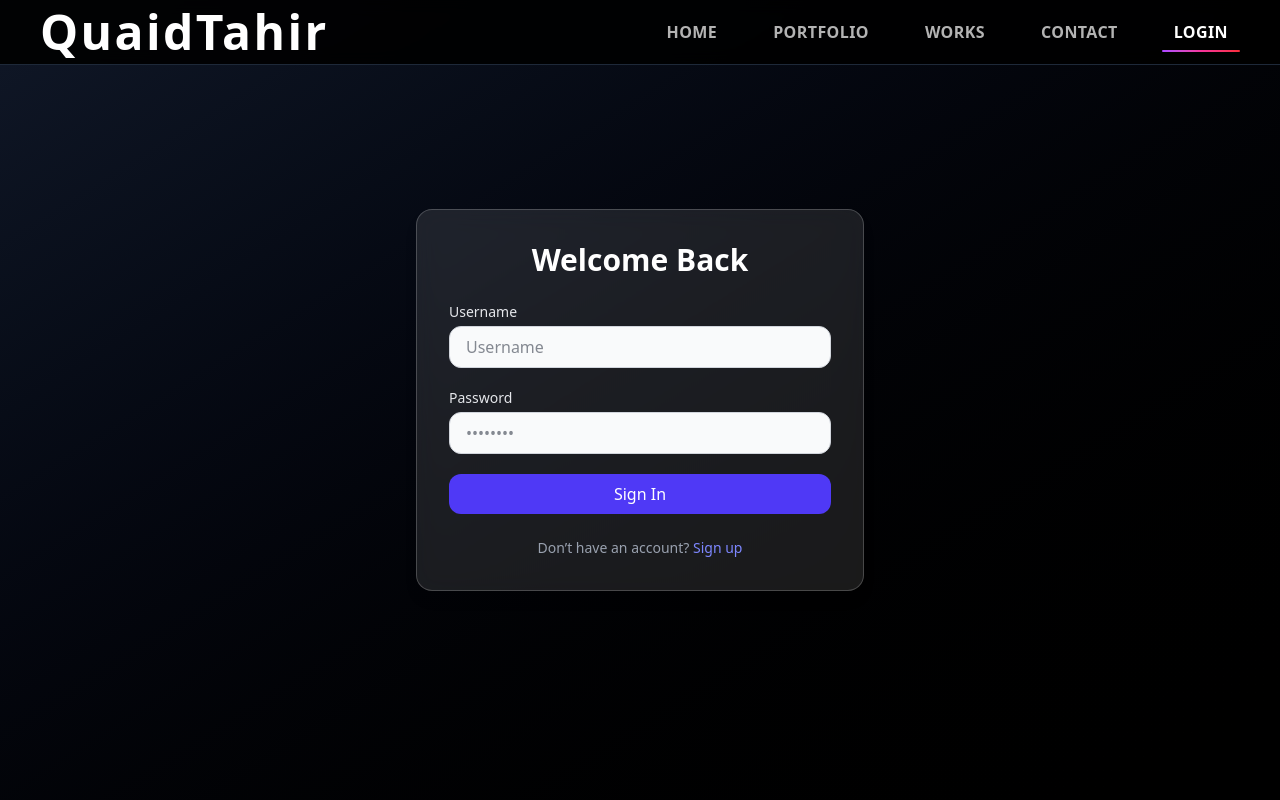
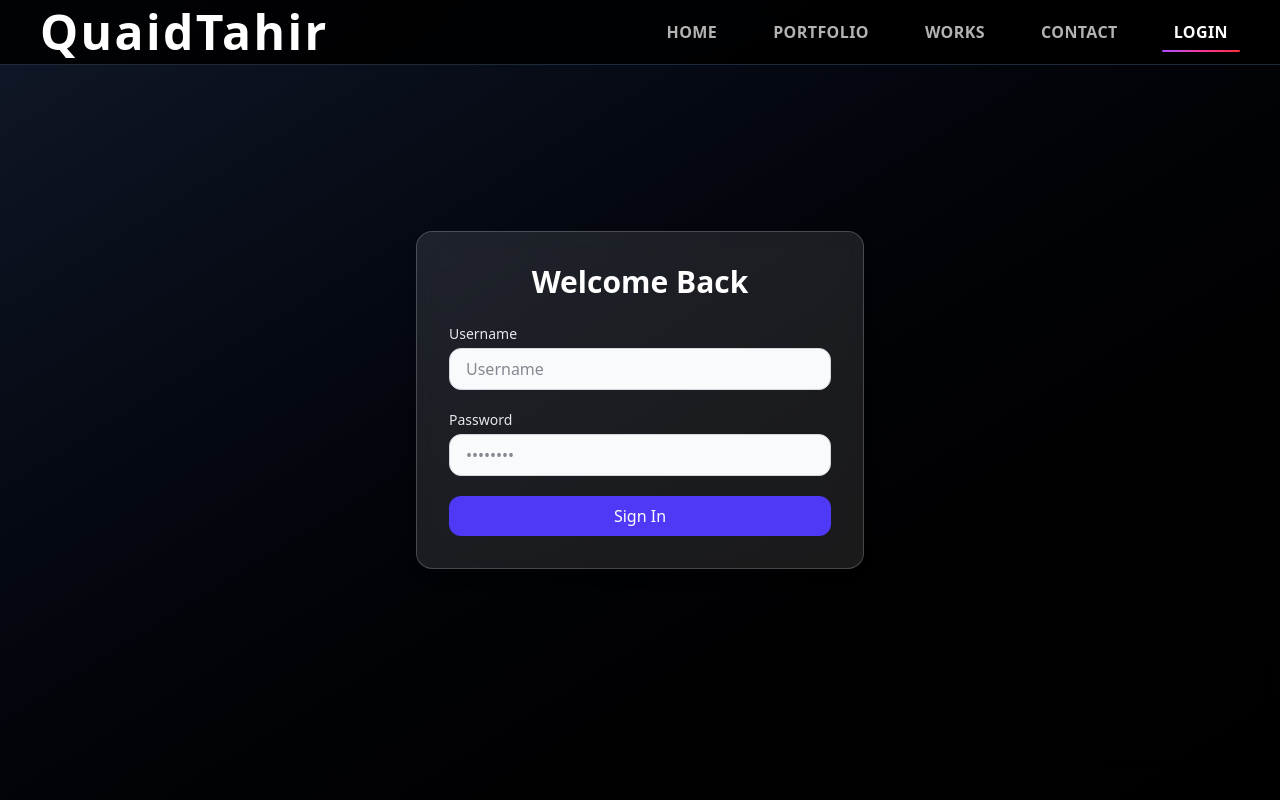
Before and after one commit to QuaidCodes/quaidtahir.com, a Next.js app: page /login in a window 1280 px wide. Shown: the top 800 px of the page. Built offline with nearby package versions, Linux system fonts and the light colour scheme.

Commit message:
change the sign up to admin login

```diff
--- a/src/app/login/page.tsx
+++ b/src/app/login/page.tsx
@@ -12,7 +12,7 @@
     e.preventDefault();
     setLoading(true);
 
-    // Replace this with your real login API call
+    // API call -- set up backend
     await new Promise((resolve) => setTimeout(resolve, 1000));
 
     console.log("Email:", email);
@@ -69,13 +69,6 @@
             {loading ? "Signing in..." : "Sign In"}
           </button>
         </form>
-
-        <p className="mt-6 text-center text-sm text-gray-400">
-          Don’t have an account?{" "}
-          <a href="/register" className="text-indigo-400 hover:underline">
-            Sign up
-          </a>
-        </p>
       </motion.div>
     </div>
   );
```
